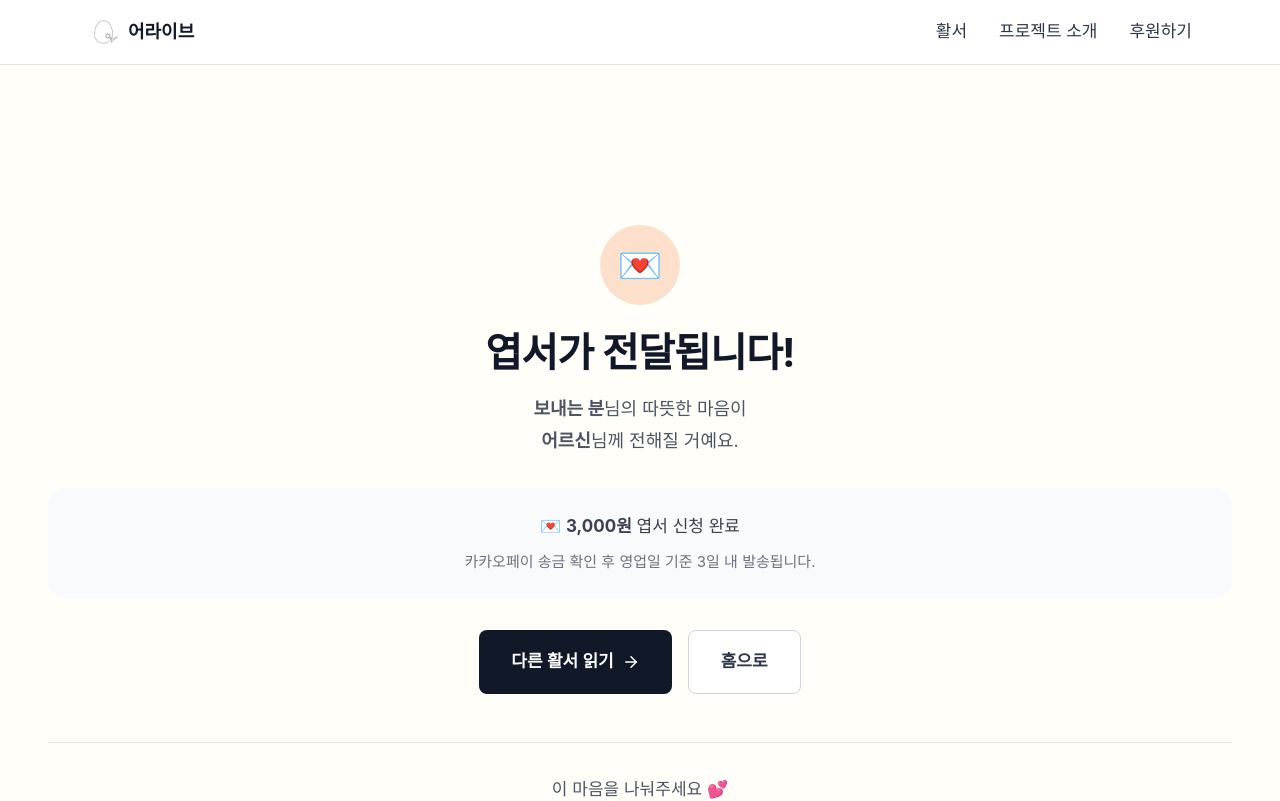
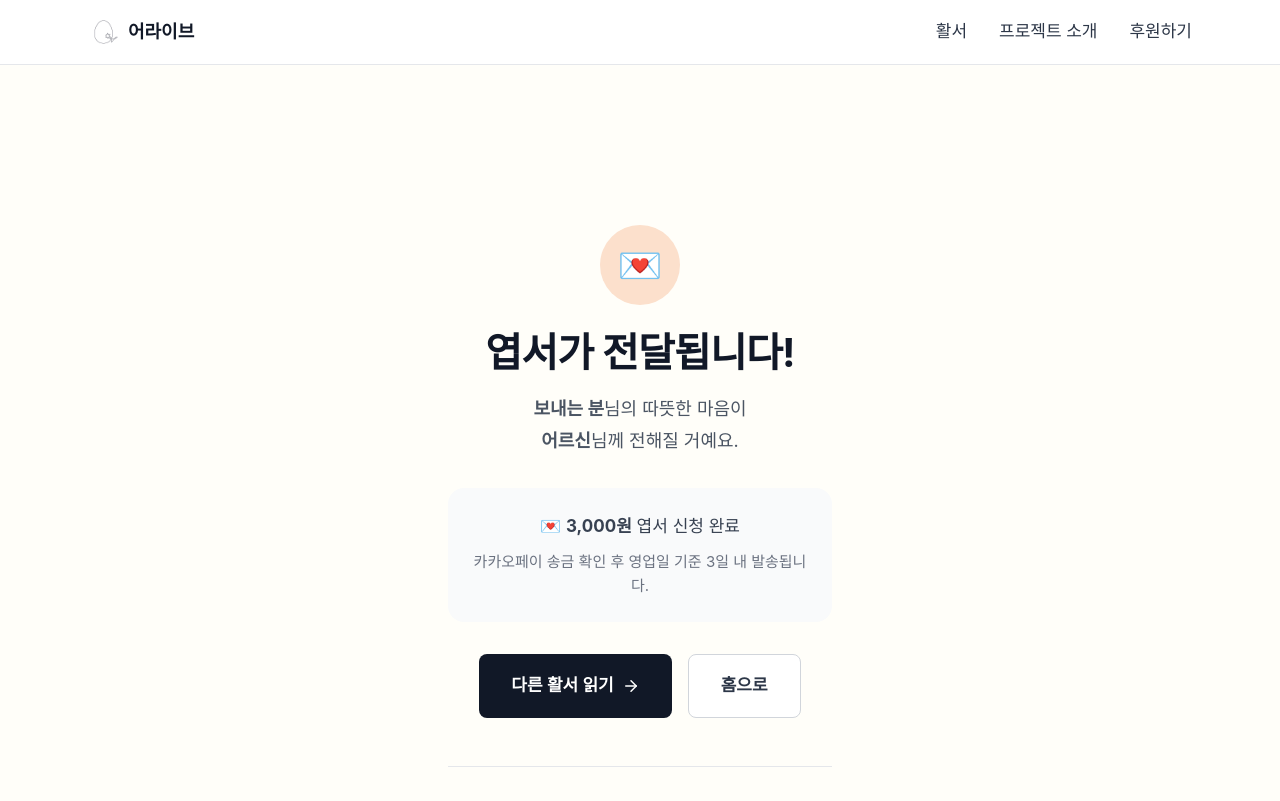
Before and after one commit to SamhwalinDev/samhwalin-web, a Next.js app: page /postcard/thank-you in a window 1280 px wide. Shown: the top 801 px of the page. Built offline with nearby package versions, Linux system fonts and the light colour scheme; a web font is replaced by a local one.

Commit message:
Fix: Change all Container size sm to narrow

```diff
--- a/app/donate/thank-you/page.tsx
+++ b/app/donate/thank-you/page.tsx
@@ -38,7 +38,7 @@ export default function ThankYouPage() {
 
   return (
     <Section spacing="lg">
-      <Container size="sm">
+      <Container size="narrow">
         <div className="text-center">
           {/* 아이콘 */}
           <div className="w-20 h-20 bg-yellow-100 rounded-full flex items-center justify-center mx-auto mb-6">
--- a/app/page.tsx
+++ b/app/page.tsx
@@ -30,7 +30,7 @@ export default async function HomePage() {
 
       {/* 후원 섹션 */}
 <Section spacing="lg" className="bg-white">
-  <Container size="sm">
+  <Container size="narrow">
     <div className="max-w-md mx-auto">
       <div className="text-center mb-12">
         <h2 className="text-h1 text-gray-900 mb-4">
--- a/app/postcard/thank-you/page.tsx
+++ b/app/postcard/thank-you/page.tsx
@@ -39,7 +39,7 @@ export default function PostcardThankYouPage() {
 
   return (
     <Section spacing="lg">
-      <Container size="sm">
+      <Container size="narrow">
         <div className="text-center">
           <div className="w-20 h-20 bg-primary-extra-light rounded-full flex items-center justify-center mx-auto mb-6">
             <span className="text-4xl">💌</span>
```
